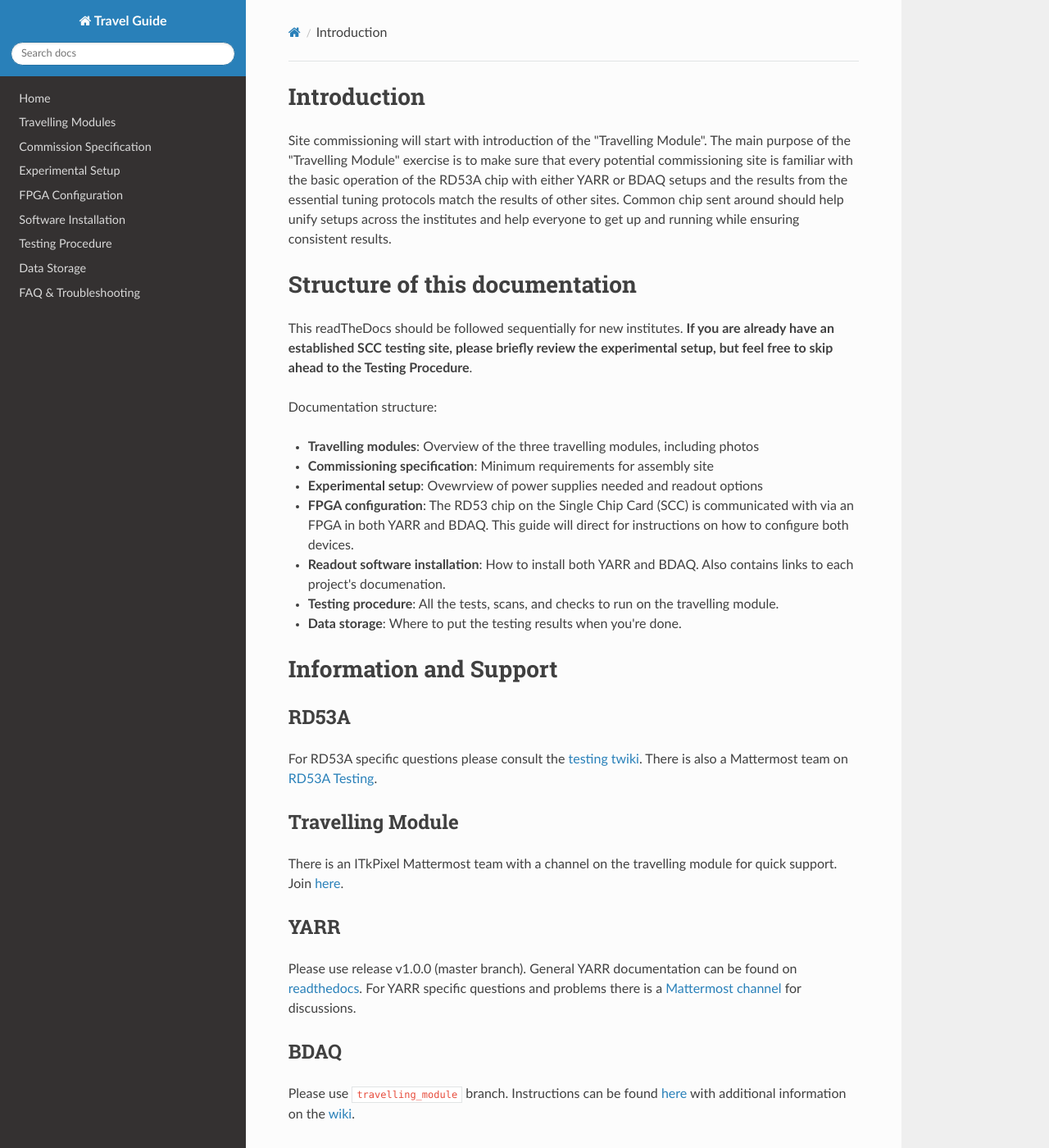
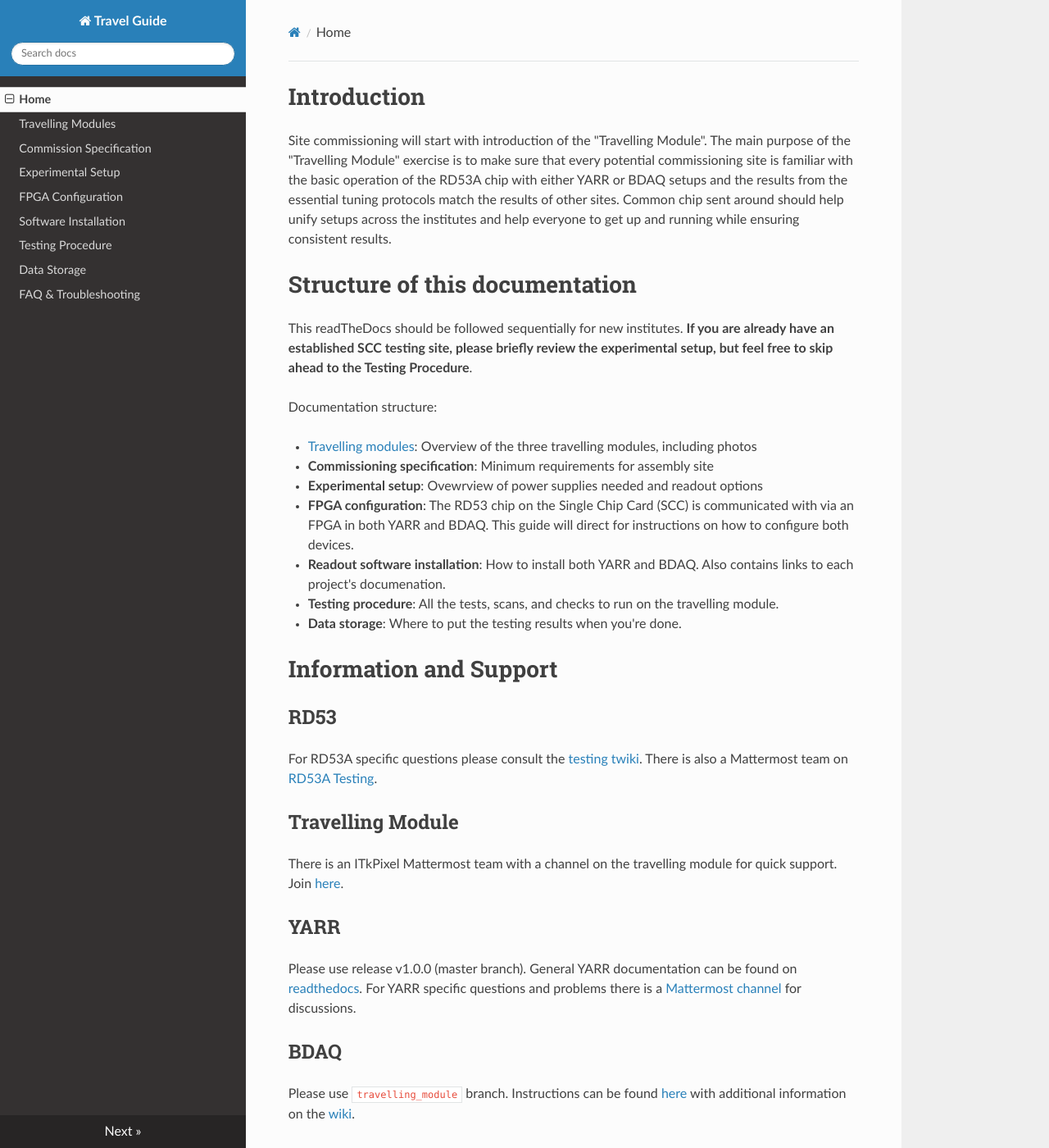
Before and after one commit to lime86/TravellingModule, an MkDocs documentation site: the page built from docs/index.md, in a window 1280 px wide and 1400 px high. Shown: the whole window at 82% size. Built offline with MkDocs 1.6.1, drawn with Linux system fonts in a browser that asks for light colours; nearby versions of some CDN libraries; old or Windows-style settings are respelled for this version of MkDocs.

Commit message:
Back to markdown, trying internal links

```diff
--- a/docs/old_index.md
+++ b/docs/index.md
@@ -17,7 +17,7 @@ This readTheDocs should be followed sequentially for new institutes.
 
 Documentation structure:
 
-   - **Travelling modules**: Overview of the three travelling modules, including photos
+   - [Travelling modules](travelmodules.md): Overview of the three travelling modules, including photos
    - **Commissioning specification**: Minimum requirements for assembly site
    - **Experimental setup**: Ovewrview of power supplies needed and readout options
    - **FPGA configuration**: The RD53 chip on the Single Chip Card (SCC) is communicated with via an FPGA in both YARR and BDAQ. This guide will direct for instructions on how to configure both devices.
@@ -28,20 +28,16 @@ Documentation structure:
 
 Information and Support
 =======================
-##RD53A
-
-
+##RD53
 For RD53A specific questions please consult the [testing
 twiki](https://twiki.cern.ch/twiki/bin/viewauth/RD53/RD53ATesting). There is also a Mattermost team on [RD53A Testing](https://mattermost.web.cern.ch/rd53-testing).
 
 ##Travelling Module
-
 There is an ITkPixel Mattermost team with a channel on the travelling
 module for quick support. Join
 [here](https://mattermost.web.cern.ch/signup_user_complete/?id=ujzsdu51p3nuirqp7h5bkjo5ay).
 
 ##YARR
-
 Please use release v1.0.0 (master branch).
 General YARR documentation can be found on
 [readthedocs](https://yarr.readthedocs.io). For YARR specific questions
```
